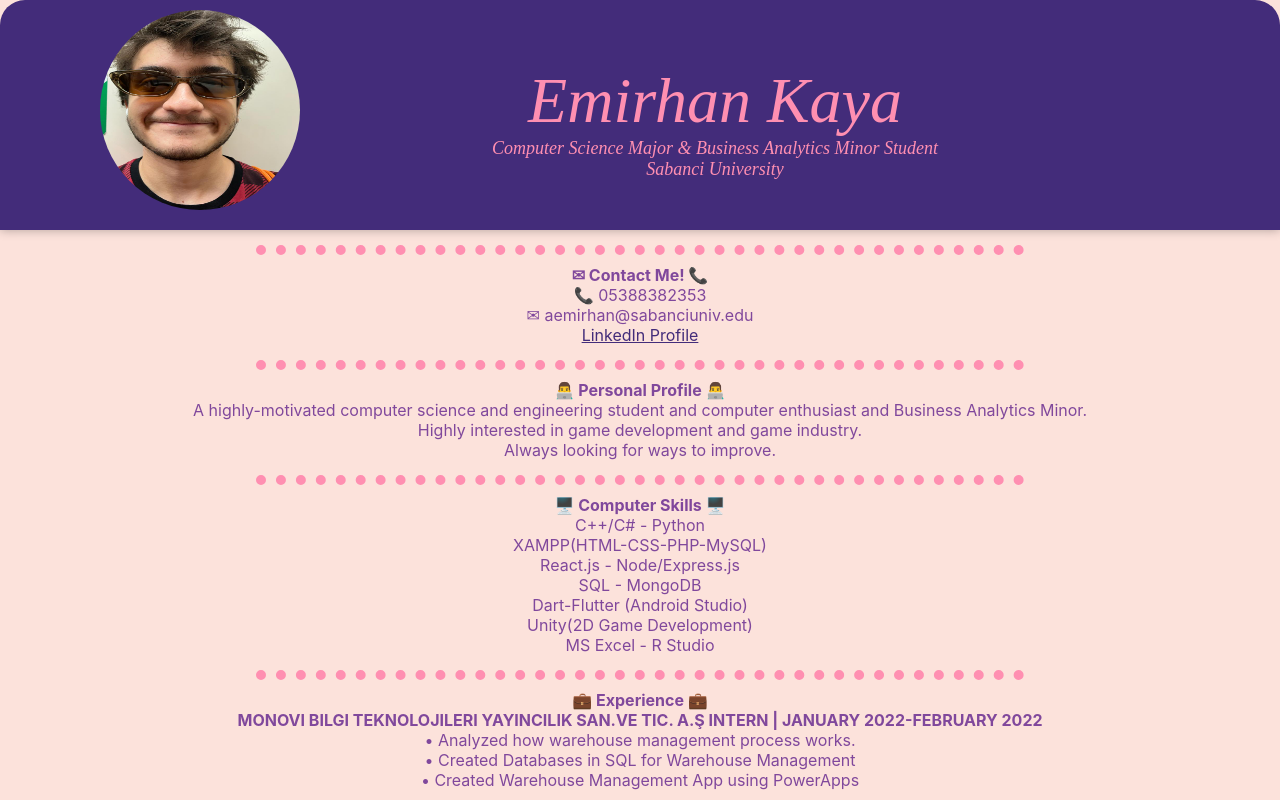
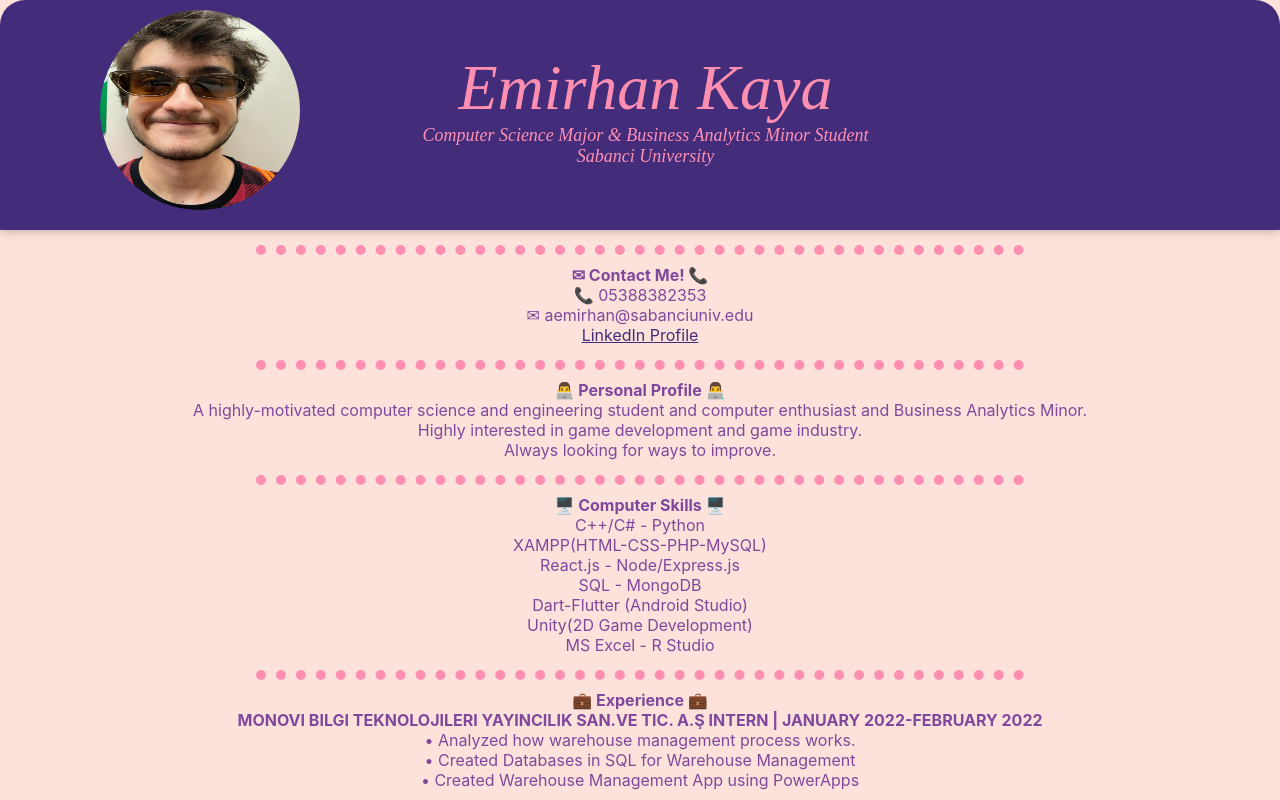
Before and after one commit to EmirhanKaya7/EmirhanKayaCV-React.js, a React (Create React App) app: page / in a window 1280 px wide. Shown: the top 800 px of the page. Built offline with nearby package versions, Linux system fonts and the light colour scheme.

Commit message:
positions

```diff
--- a/src/index.css
+++ b/src/index.css
@@ -30,7 +30,7 @@ font-style: italic;
 header h1 {
   color: #FF8FB1;
   margin:0;
-
+  position: relative;
   font-family: "McLaren", cursive;
   font-weight: 200;
 
@@ -41,7 +41,7 @@ header h1:hover {
   margin:0;
   font-family: "McLaren", cursive;
   font-weight: 200;
-
+  position: relative;
 }
 
 .top {
@@ -126,11 +126,11 @@ hr{
   display: flex;
   font-size: xx-large;
   flex: 1;
-  margin-left: 15% ;
-  margin-top: 5%;
+  margin-left: 33% ;
+  margin-top: 4%;
   align-self: stretch;
   justify-content: start;
-
+  position: absolute;
 }
 footer {
   text-align: center;
```
